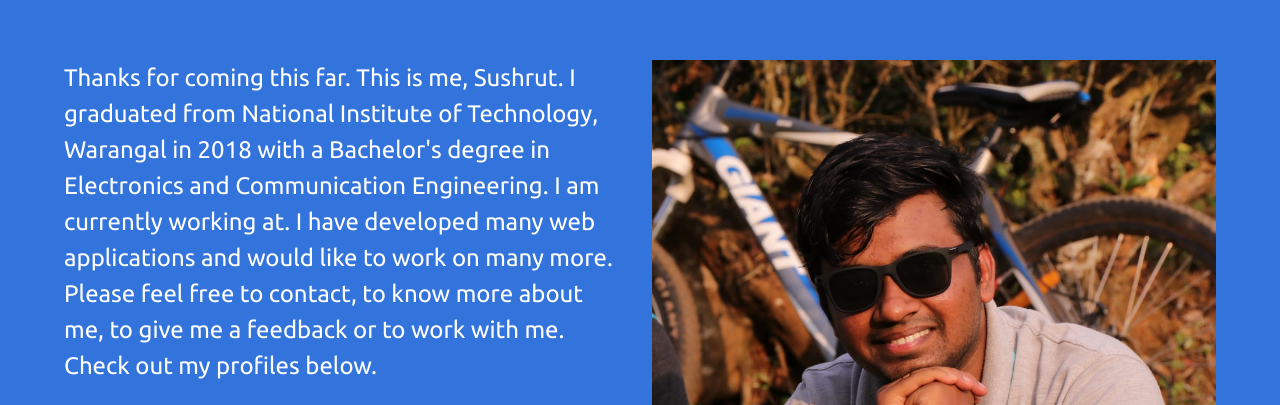
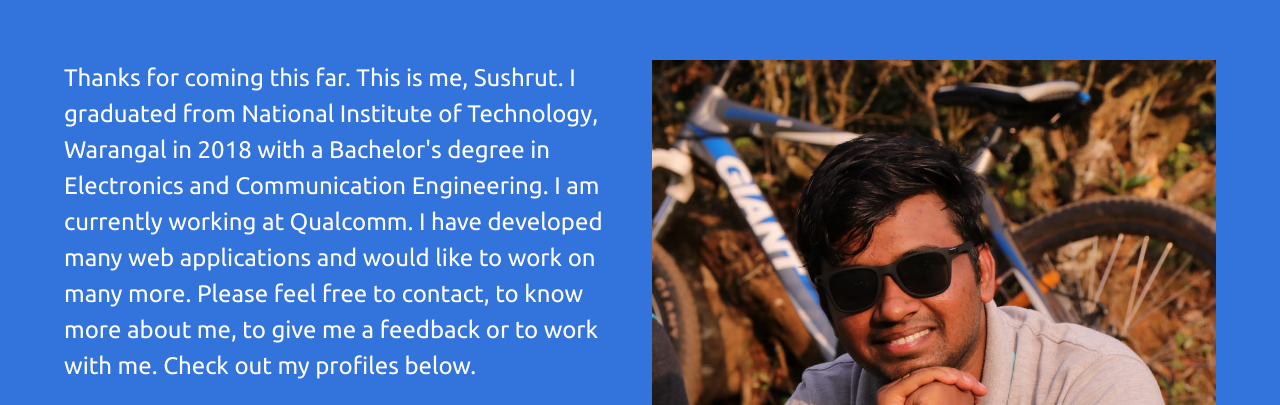
Before and after one commit to sushrut111/sushrut111.github.io, a plain HTML site: page index.html in a window 1280 px wide. Shown: the part 2465-2870 px from the top of the page. Drawn offline with nearby package versions, Linux system fonts and the light colour scheme.

Commit message:
Update index.html

```diff
--- a/index.html
+++ b/index.html
@@ -197,7 +197,7 @@
 		<div class="container" uk-scrollspy="cls: uk-animation-scale-up; repeat: true" >
 			<div class="columns">
 				<div class="column is-size-4">
-					Thanks for coming this far. This is me, Sushrut. I graduated from National Institute of Technology, Warangal in 2018 with a Bachelor's degree in Electronics and Communication Engineering. I am currently working at. I have developed many web applications and would like to work on many more. Please feel free to contact, to know more about me, to give me a feedback or to work with me. Check out my profiles below.
+					Thanks for coming this far. This is me, Sushrut. I graduated from National Institute of Technology, Warangal in 2018 with a Bachelor's degree in Electronics and Communication Engineering. I am currently working at Qualcomm. I have developed many web applications and would like to work on many more. Please feel free to contact, to know more about me, to give me a feedback or to work with me. Check out my profiles below.
 					<br><br>
 					<center>
 						<div class="is-centered columns is-mobile">
```
